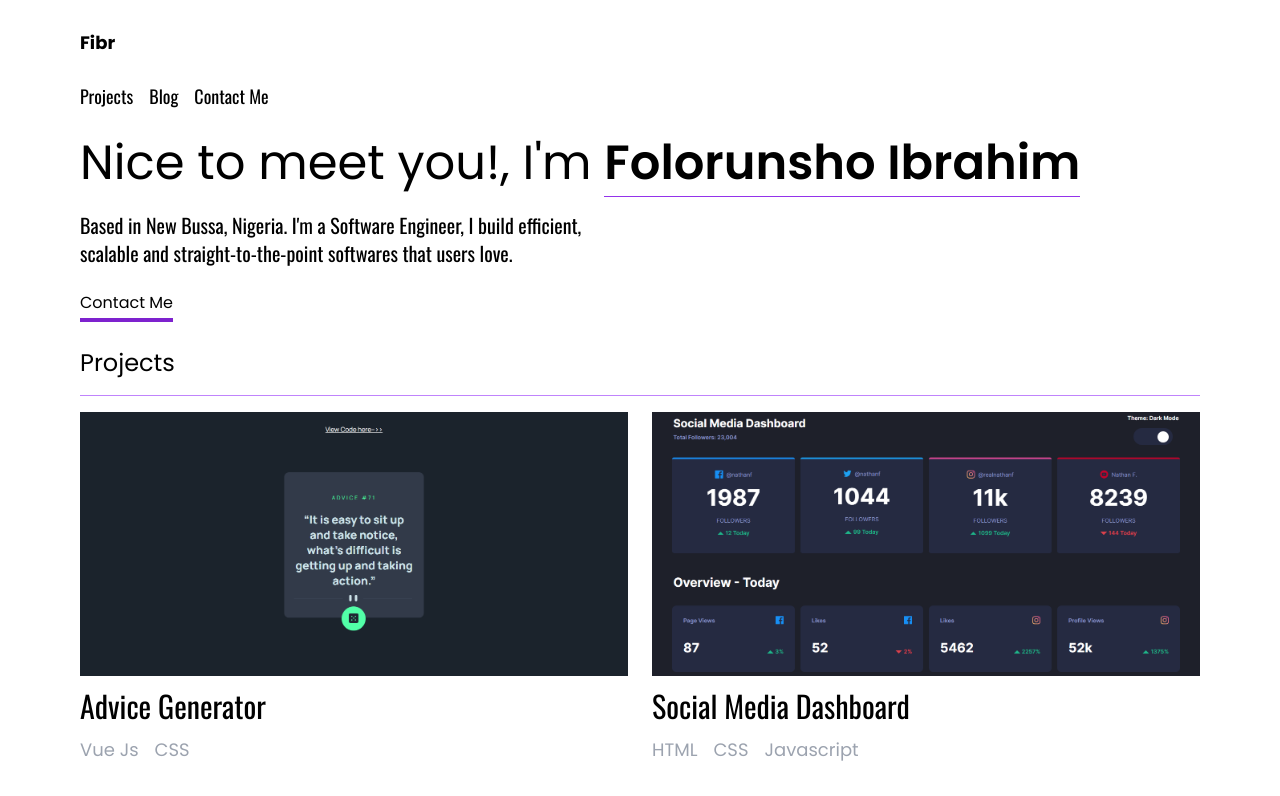
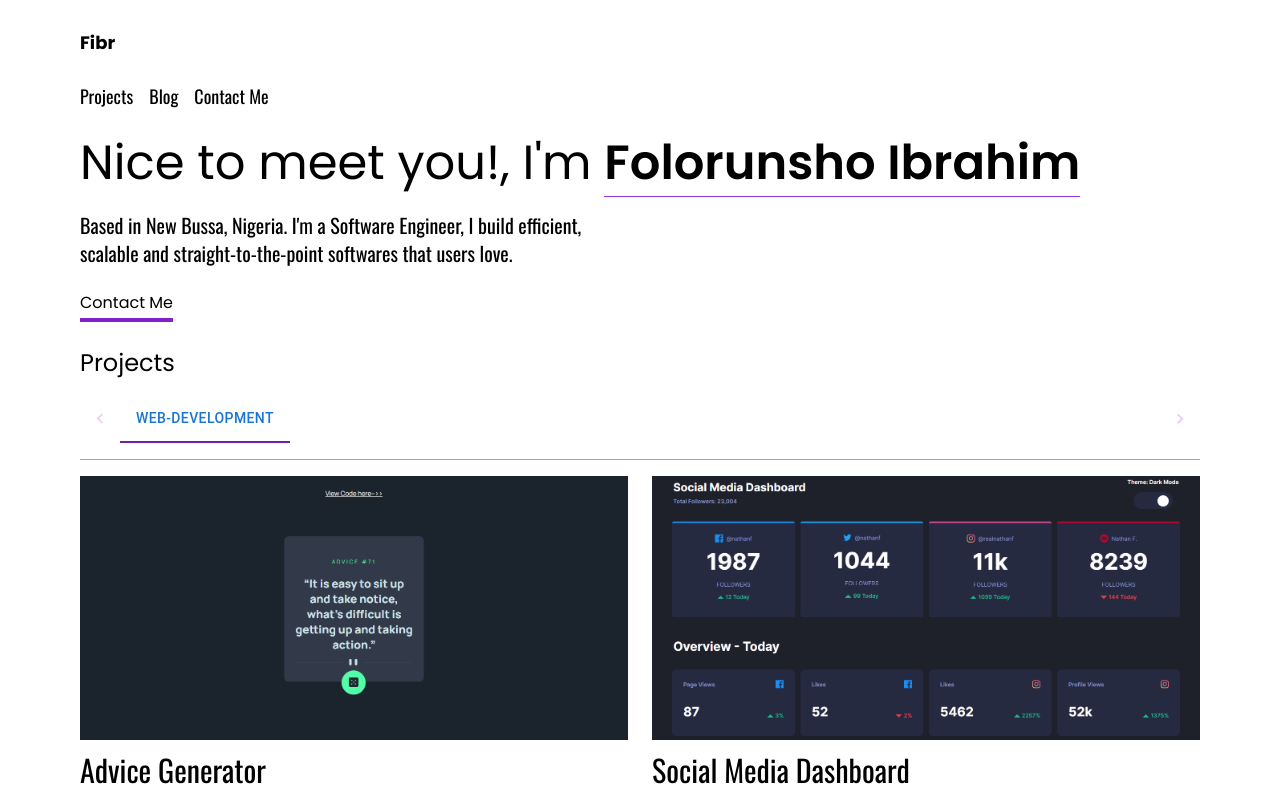
Before and after one commit to folorunsho-tech/folorunshoibr, a Next.js app: page / in a window 1280 px wide. Shown: the top 796 px of the page. Built offline with nearby package versions, Linux system fonts and the light colour scheme.

Commit message:
Completed my UI Build

```diff
--- a/components/NavSlider.tsx
+++ b/components/NavSlider.tsx
@@ -1,7 +1,64 @@
-import React from "react";
+import * as React from "react";
+import Box from "@mui/material/Box";
+import Tabs, { tabsClasses } from "@mui/material/Tabs";
+import Tab from "@mui/material/Tab";
 
-const NavSlider = () => {
-  return <div>NavSlider</div>;
+type Props = {
+  categories: string[];
+  handleChange: any;
+  value: string;
 };
-
-export default NavSlider;
+export default function ScrollableTabsButtonVisible({
+  categories,
+  handleChange,
+  value,
+}: Props) {
+  return (
+    <Box
+      sx={{
+        flexGrow: 1,
+        maxWidth: { xs: 320, sm: "100%" },
+        bgcolor: "transparent",
+        color: "white",
+      }}
+    >
+      <Tabs
+        value={value}
+        onChange={handleChange}
+        variant="scrollable"
+        scrollButtons
+        selectionFollowsFocus
+        aria-label="visible arrows tabs example"
+        sx={{
+          ["& .Mui-selected"]: {
+            color: "#a855f7",
+          },
+          [`& .${tabsClasses.scrollButtons}`]: {
+            "&.Mui-disabled": { opacity: 0.3 },
+          },
+          ["& .MuiTabs-indicator"]: {
+            backgroundColor: "#6b21a8",
+          },
+          ["& .MuiTabs-flexContainer"]: {
+            gap: "1rem",
+          },
+          ["& .MuiTabScrollButton-root"]: {
+            color: "#a855f7",
+          },
+        }}
+      >
+        {categories.map((category) => (
+          <Tab
+            key={category}
+            label={category}
+            disableRipple
+            value={category}
+            sx={{
+              color: "white",
+            }}
+          />
+        ))}
+      </Tabs>
+    </Box>
+  );
+}
--- a/components/ProjectCard.tsx
+++ b/components/ProjectCard.tsx
@@ -51,7 +51,7 @@ const ProjectCard = ({ img, name, tags, link, category }: ProjectCardProps) => {
         >
           View Project
         </Link>
-        {category === "web development" && (
+        {category === "webdevelopment" && (
           <Link
             href={link}
             target="_blank"
--- a/package.json
+++ b/package.json
@@ -9,6 +9,9 @@
     "lint": "next lint"
   },
   "dependencies": {
+    "@emotion/react": "^11.10.6",
+    "@emotion/styled": "^11.10.6",
+    "@mui/material": "^5.11.11",
     "@next/font": "13.1.6",
     "@types/node": "18.14.1",
     "@types/react": "18.0.28",
--- a/pages/api/projects.ts
+++ b/pages/api/projects/[project].ts
@@ -1,10 +1,13 @@
 // Next.js API route support: https://nextjs.org/docs/api-routes/introduction
 import type { NextApiRequest, NextApiResponse } from "next";
-import projects from "../../projects.json";
+import projects from "../../../projects.json";
 
 export default function handler(
   req: NextApiRequest,
   res: NextApiResponse<any>
 ) {
-  res.status(200).json(projects);
+  const { project } = req.query;
+  const filterProject = projects.find(({ category }) => project === category);
+
+  res.status(200).json(filterProject);
 }
--- a/pages/index.tsx
+++ b/pages/index.tsx
@@ -1,3 +1,4 @@
+import * as React from "react";
 import Head from "next/head";
 import useSWR from "swr";
 import axios from "axios";
@@ -10,10 +11,11 @@ import {
   FaGithubSquare,
   FaCopyright,
 } from "react-icons/fa";
+
 import { MdEmail } from "react-icons/md";
-// import NavSlider from "@/components/NavSlider";
 import ProjectCard from "@/components/ProjectCard";
 import Loader from "@/components/Loader";
+import NavSlider from "@/components/NavSlider";
 const poppins = Poppins({
   weight: ["400", "500", "600", "700", "800", "900"],
   style: "normal",
@@ -24,10 +26,30 @@ const oswald = Oswald({
   style: "normal",
   subsets: ["latin"],
 });
+const categories = [
+  "web-development",
+  // "flutter-development",
+  // "data-analysis",
+  // "cloud-engineering",
+  // "cybersecurity",
+  // "machine-learning-&-ai",
+  // "iot-engineering",
+];
 const fetcher = (url: string) => axios.get(url).then((res) => res.data);
 export default function Home() {
+  const [category, setCategoy] = React.useState("web-development");
   const route = useRouter().asPath;
-  const { data, error, isLoading } = useSWR("/api/projects", fetcher);
+  const { data, error, isLoading } = useSWR(
+    `/api/projects/${category}`,
+    fetcher
+  );
+  const handleChange = async (
+    event: React.SyntheticEvent,
+    newValue: string
+  ) => {
+    const current = event.target?.innerText.toLowerCase();
+    setCategoy(current);
+  };
 
   return (
     <>
@@ -100,7 +122,9 @@ export default function Home() {
                 : "border-b border-b-transparent pb-1 hover:border-b-purple-500 transition duration-150"
             }
           >
-            <Link href="#blog">Blog</Link>
+            <Link href="https://tacheyon.hashnode.dev/" target="_blank">
+              Blog
+            </Link>
           </li>
           {/* <li className={route=='/#projects'?'border-b border-b-purple-700 pb-1':'border-b border-b-transparent pb-1'}><Link href='#about-me'>About Me</Link>/li> */}
           <li
@@ -139,7 +163,11 @@ export default function Home() {
       </header>
       <main className={`${poppins.className} p-4 space-y-4 md:px-12 lg:px-20`}>
         <h2 className="text-2xl">Projects</h2>
-        {/* <NavSlider /> */}
+        <NavSlider
+          categories={categories}
+          handleChange={handleChange}
+          value={category}
+        />
         <hr className="border-purple-400" />
         <section
           className="md:grid md:grid-cols-2 md:gap-6 flex flex-col gap-8"
@@ -156,11 +184,11 @@ export default function Home() {
             </>
           )}
           {!isLoading &&
-            data[0].projects?.map((project: any) => (
+            data.projects?.map((project: any, index: number) => (
               <ProjectCard
-                key={project?.name}
+                key={project.name}
                 {...project}
-                category={data[0].category}
+                category={data.category}
               />
             ))}
         </section>
--- a/projects.json
+++ b/projects.json
@@ -1,6 +1,6 @@
 [
   {
-    "category": "web development",
+    "category": "web-development",
     "projects": [
       {
         "name": "Advice Generator",
```
Also changed, not shown: 1 other file (tests, documents, lock files or other folders).
